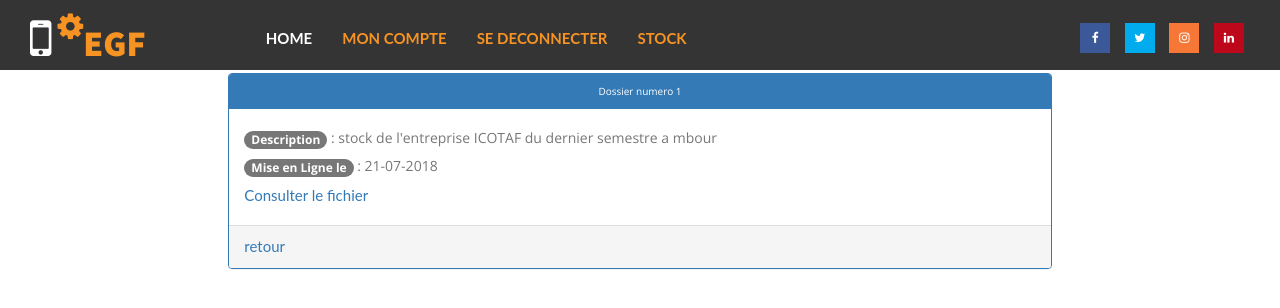
After one commit to MSProgr/efgProject, a Flask app: page /dossier/1 in a window 1280 px wide. The commit adds this page. Shown: the top 308 px of the page. Run offline with Flask 2, Linux system fonts and the light colour scheme; a user stored in the database is signed in; data comes from the database, SQL or seed files in the repository; both versions use the stored data as it was after the commit; some libraries are stand-ins or nearby versions.

Commit message:
tavail du vendredi 20

```diff
--- a/efg/forms.py
+++ b/efg/forms.py
@@ -1,5 +1,5 @@
 from flask_wtf import FlaskForm
-from flask_wtf.file import FileField, FileAllowed
+from flask_wtf.file import FileField, FileAllowed, FileRequired
 from wtforms import StringField, PasswordField, BooleanField, SubmitField,SelectField, TextAreaField
 from wtforms.validators import DataRequired, Email, Length, EqualTo, ValidationError
 from efg.models import User, Dossier
@@ -49,5 +49,5 @@ class UpdateAccountForm(FlaskForm):
 
 class DossierForm(FlaskForm):
 	description = TextAreaField("Description",validators=[DataRequired(),Length(min=2)])
-	fichier = FileField("Fichier",validators=[DataRequired(),FileAllowed(["pdf"])])
+	fichier = FileField("Fichier",validators=[FileRequired(),FileAllowed(["pdf"])])
 	submit = SubmitField("Envoyer")
--- a/efg/routes.py
+++ b/efg/routes.py
@@ -15,15 +15,14 @@ def index():
 @app.route('/login',methods=["GET","POST"])
 def login():
 	if current_user.is_authenticated:
-		return redirect(url_for("account"))
-
+		return redirect(url_for("dossier"))
 	form = LoginForm()
 	if form.validate_on_submit():
 		user = User.query.filter_by(email=form.email.data).first()
 		if user and bcrypt.check_password_hash(user.password,form.password.data):
 			login_user(user,remember=form.remember.data)
 			next_page =  request.args.get('next')
-			return redirect(next_page) if next_page else redirect(url_for("account"))
+			return redirect(next_page) if next_page else redirect(url_for("dossier"))
 		else:
 			flash("Veuillez vérifier l'email saisie ou le mot de pass","danger")
 	return render_template('login.html',title="login",form=form)
@@ -35,14 +34,13 @@ def register():
 	if current_user.profile != "admin":
 		flash("Opération non authorisée","danger")
 		return redirect(url_for('index'))
-
 	form = RegistrationForm()
 	if form.validate_on_submit():
 		pwd = bcrypt.generate_password_hash(form.password.data).decode('utf-8')
 		user = User(username=form.username.data,email=form.email.data,password=pwd,profile=form.profile.data)
 		db.session.add(user)
 		db.session.commit()
-		flash('Compte crée avec succée.', 'success')
+		flash("Compte crée avec succée. L'utilisateur peut maintenant se connecter", 'success')
 		return redirect(url_for('index'))
 	return render_template('register.html',title="register",form=form)
 
@@ -76,7 +74,7 @@ def account():
 		current_user.username = form.username.data
 		current_user.email = form.email.data
 		db.session.commit()
-		flash("Mise à jour de votre compte réussit","danger")
+		flash("Mise à jour de votre compte réussit","primary")
 		return redirect(url_for("account"))
 	elif request.method == "GET":
 		form.username.data = current_user.username
@@ -97,15 +95,42 @@ def save_fichier(form_fichier):
 def dossier():
 	dossiers = Dossier.query.all()
 	if current_user.profile != "admin":
-		return render_template("dossier_bank.html",dossiers="dossiers")
+		return render_template("dossier_banque.html",dossiers=dossiers)
 	else:
 		form = DossierForm()
+		users = User.query.all()
 		if form.validate_on_submit():
-			dossier = Dossier(description=form.description.data,user_id=current_user.id)
-			fichier_file = save_fichier()
+			dossier = Dossier(description=form.description.data,author=current_user)
+			fichier_file = save_fichier(form.fichier.data)
 			dossier.fichier = fichier_file
-			dossier.user_id = current_user.id
-			db.session.save(dossier)
+			db.session.add(dossier)
 			db.session.commit()
 			return redirect(url_for("dossier"))
-		return render_template("dossier.html",form=form,title="nouveau fichier",dossiers=dossiers)
+		return render_template("dossier.html",form=form,title="nouveau fichier",dossiers=dossiers,users=users)
+
+@app.route("/dossier/<int:dossier_id>",methods=["GET","POST"])
+@login_required
+def dossier_detail(dossier_id):
+	dossier = Dossier.query.get_or_404(dossier_id)
+	return render_template("dossier_details.html",title="details",dossier=dossier)
+
+@app.route("/dossier/<int:dossier_id>/update",methods=["GET","POST"])
+@login_required
+def dossier_update(dossier_id):
+	if current_user.profile != 'admin':
+		flash("Operation non authorisée",'warning')
+		return redirect(url_for('dossier'))
+
+	dossier = Dossier.query.get(dossier_id)
+	form = DossierForm()
+	if form.validate_on_submit():
+		dossier.description =  form.description.data
+		fichier_file = save_fichier(form.fichier.data)
+		dossier.fichier = fichier_file
+		db.session.commit()
+		return redirect(url_for('dossier',dossier_id=dossier.id))
+
+	elif request.method == "GET":
+		form.description.data = dossier.description
+
+	return render_template("dossier_update.html",title="details",dossier=dossier,form=form)
--- /dev/null
+++ b/efg/templates/dossier_details.html
@@ -0,0 +1,16 @@
+{% extends "my_layout.html" %}
+{% block content %}
+<div class="col-md-8 col-sm-8 col-xs-12 col-md-offset-2 col-sm-offset-2" style="margin-top: 3px;">
+	<div class="panel panel-primary">
+		<div class="panel-heading text-center">Dossier numero {{dossier.id}}</div>
+		<div class="panel-body">
+			<p><span class="badge badge-primary">Description</span> : {{dossier.description}}</p>
+			<p><span class="badge badge-primary">Mise en Ligne le</span> : {{dossier.date_posted.strftime('%d-%m-%Y')}}</p>
+			<p><a href="{{url_for('static',filename='fichiers/'+dossier.fichier)}}">Consulter le fichier</a></p>
+		</div>
+		<div class="panel-footer"><a href="{{url_for('dossier')}}">retour</a>
+	</div>
+	</div>
+
+</div>
+{% endblock content %}
--- a/efg/templates/my_layout.html
+++ b/efg/templates/my_layout.html
@@ -47,7 +47,7 @@ function hideURLbar(){ window.scrollTo(0,1); } </script>
 		background-color: #c9302c;
 		color: #fff;
 	}
-	#username,#password,#email,#confirm_password,#picture{
+	#username,#password,#email,#confirm_password,#picture,#fichier{
 		background-color : rgb(11, 24, 35);;
 		color : white;
 	}
```
Also changed, not shown: efg/templates/dossier.html (+47 -19 lines), efg/templates/dossier_banque.html (+33 -9 lines), efg/templates/dossier_update.html (added, +40 -0 lines), efg/site.db, 4 other files.
